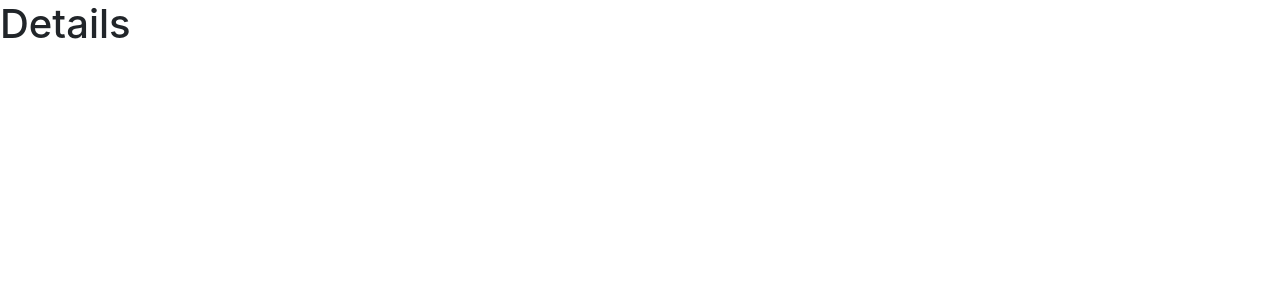
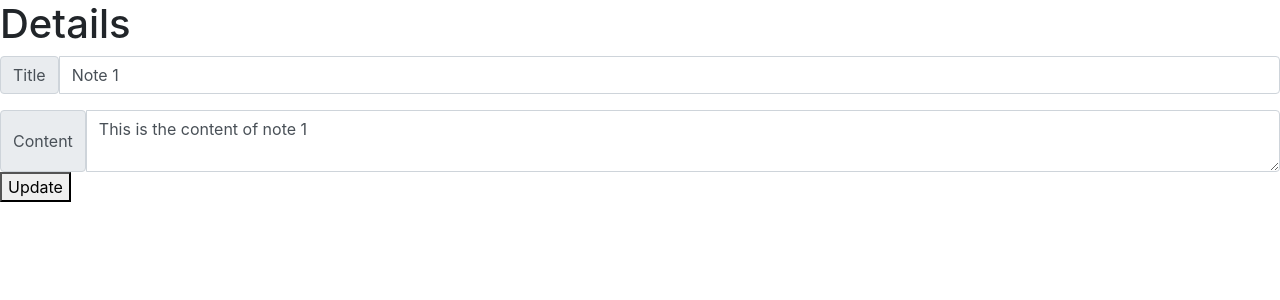
Before and after one commit to taovc/Workshop-React-Notebook, a React (Create React App) app in the folder my-app/: page /notes/1 in a window 1280 px wide. Shown: the top 300 px of the page. Built offline with nearby package versions, Linux system fonts and the light colour scheme; the HTML template or start-up script is replaced by a standard one.

Commit message:
[main 1d1b0b5] add note detail  4 files changed, 1 insertion(+), 1 deletion(-)  create mode 100644 my-app/src/components/Notes/NoteDetail.tsx  create mode 100644 my-app/src/components/Notes/NoteModel.ts

```diff
--- a/my-app/src/App.tsx
+++ b/my-app/src/App.tsx
@@ -1,26 +1,18 @@
 import { BrowserRouter as Router, Routes, Route } from "react-router-dom";
 import Home from "./components/Home";
-import { useEffect, useState } from "react";
+import { useEffect } from "react";
 import NoteList from "./components/Notes/NoteList";
 import NoteDetail from "./components/Notes/NoteDetail";
-import NoteModel from "./components/Notes/NoteModel";
 
 function App() {
-  const [notes, setNotes] = useState<NoteModel[]>([]);
-
-  useEffect(() => {
-    console.log(notes);
-  }, [notes]);
+  useEffect(() => {}, []);
 
   return (
     <Router>
       <Routes>
         <Route path="/" element={<Home />} />
-        <Route
-          path="/notes"
-          element={<NoteList setNotes={setNotes}/>}
-        />
-        <Route path="/notes/:id" element={<NoteDetail notes/>} />
+        <Route path="/notes" element={<NoteList />} />
+        <Route path="/notes/:id" element={<NoteDetail />} />
         <Route path="*" element={<Home />} />
       </Routes>
     </Router>
--- a/my-app/src/components/Notes/NoteDetail.tsx
+++ b/my-app/src/components/Notes/NoteDetail.tsx
@@ -1,12 +1,53 @@
 import NoteModel from "./NoteModel";
+import { useParams } from "react-router-dom";
+import InputGroup from "react-bootstrap/InputGroup";
+import Form from "react-bootstrap/Form";
 
 // display the details page for note, and u can update the note.
 
-const NoteDetail = (notes: NoteModel | any) => {
-  console.log(notes);
-  return <div>
-    <h1>Details</h1>
-  </div>;
+const NoteDetail = () => {
+  const notes = require("../../db.json");
+  const { id } = useParams<{ id: string }>();
+
+  let note = notes.notes.find((note: NoteModel) => note.id === id);
+
+  return (
+    <div>
+      <h1>Details</h1>
+      <InputGroup className="mb-3">
+        <InputGroup.Text id="basic-addon1">Title</InputGroup.Text>
+        <Form.Control
+          placeholder="Title"
+          aria-label="Title"
+          aria-describedby="basic-addon1"
+          defaultValue={note?.title}
+          onChange={(e) => {
+            note.title = e.target.value;
+          }}
+        />
+      </InputGroup>
+      <InputGroup>
+        <InputGroup.Text>Content</InputGroup.Text>
+        <Form.Control
+          as="textarea"
+          aria-label="With textarea"
+          defaultValue={note?.content}
+          onChange={(e) => {
+            note.content = e.target.value;
+          }}
+        />
+      </InputGroup>
+      <button
+        onClick={() => {
+          // update note
+          console.log("update note");
+          console.log(note);
+        }}
+      >
+        Update
+      </button>
+    </div>
+  );
 };
 
 export default NoteDetail;
--- a/my-app/src/components/Notes/NoteList.tsx
+++ b/my-app/src/components/Notes/NoteList.tsx
@@ -25,10 +25,9 @@ const NoteTitle = () => {
   );
 };
 
-const NoteList = (props: { setNotes: any }) => {
+const NoteList = () => {
   const notes = require("../../db.json");
   useEffect(() => {
-    props.setNotes(notes.notes);
   }, []);
 
   return (
--- a/my-app/src/components/Notes/NoteModel.ts
+++ b/my-app/src/components/Notes/NoteModel.ts
@@ -1,5 +1,5 @@
 interface NoteModel {
-    id: number;
+    id: string;
     title: string;
     content: string;
 }
```
